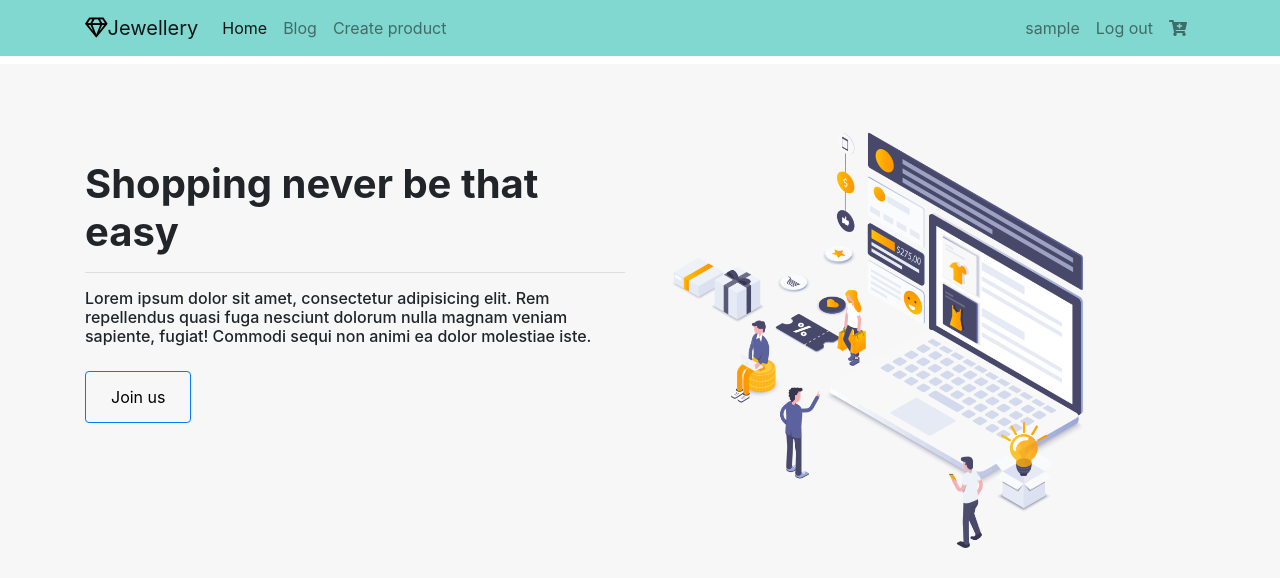
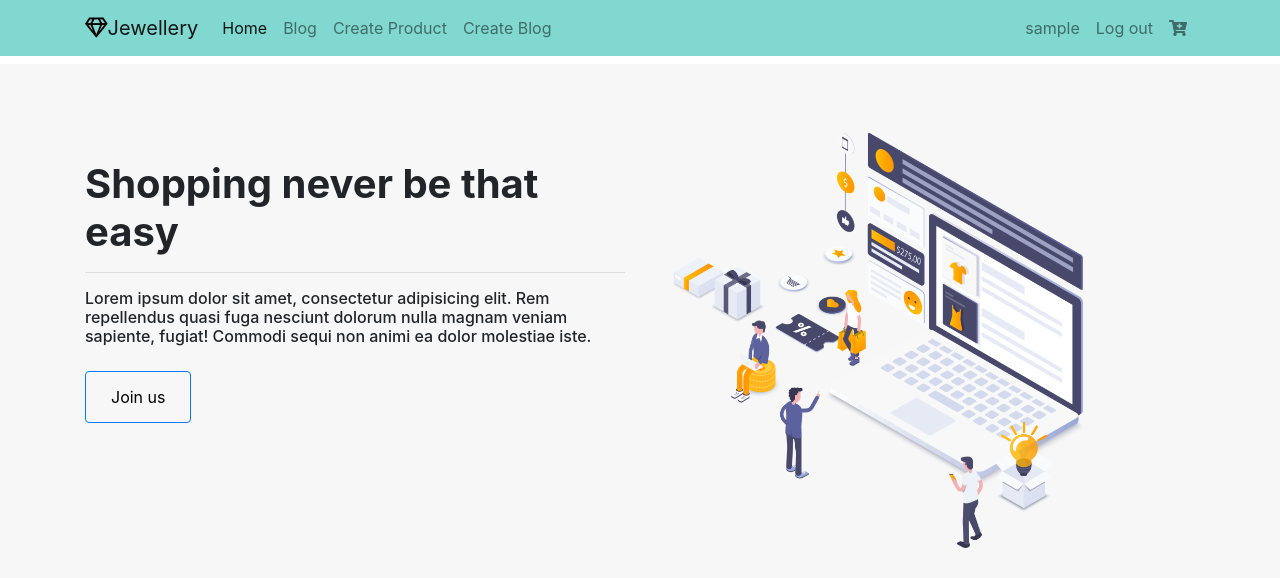
Before and after one commit to JaneChoi8/CS204_2021_FinalProject, a PHP site: page /index.php in a window 1280 px wide. Shown: the top 578 px of the page. Run offline with PHP 8.4, Linux system fonts and the light colour scheme; the visitor is signed in with stand-in values (Sample User, id 1); some libraries are stand-ins or nearby versions.

Commit message:
Update header.php

```diff
--- a/finalproject/includes/header.php
+++ b/finalproject/includes/header.php
@@ -37,7 +37,10 @@
                     <?php if ($_SESSION['loggedin'] == true): ?>
                       <?php if ($_SESSION['user_role'] == 1): ?>
                         <li class="nav-item">
-                            <a class="nav-link" href="create.php">Create product</a>
+                            <a class="nav-link" href="createpro.php">Create Product</a>
+                        </li>
+                        <li class="nav-item">
+                            <a class="nav-link" href="createbl.php">Create Blog</a>
                         </li>
                       <?php endif; ?>
                     <?php endif; ?>
```
